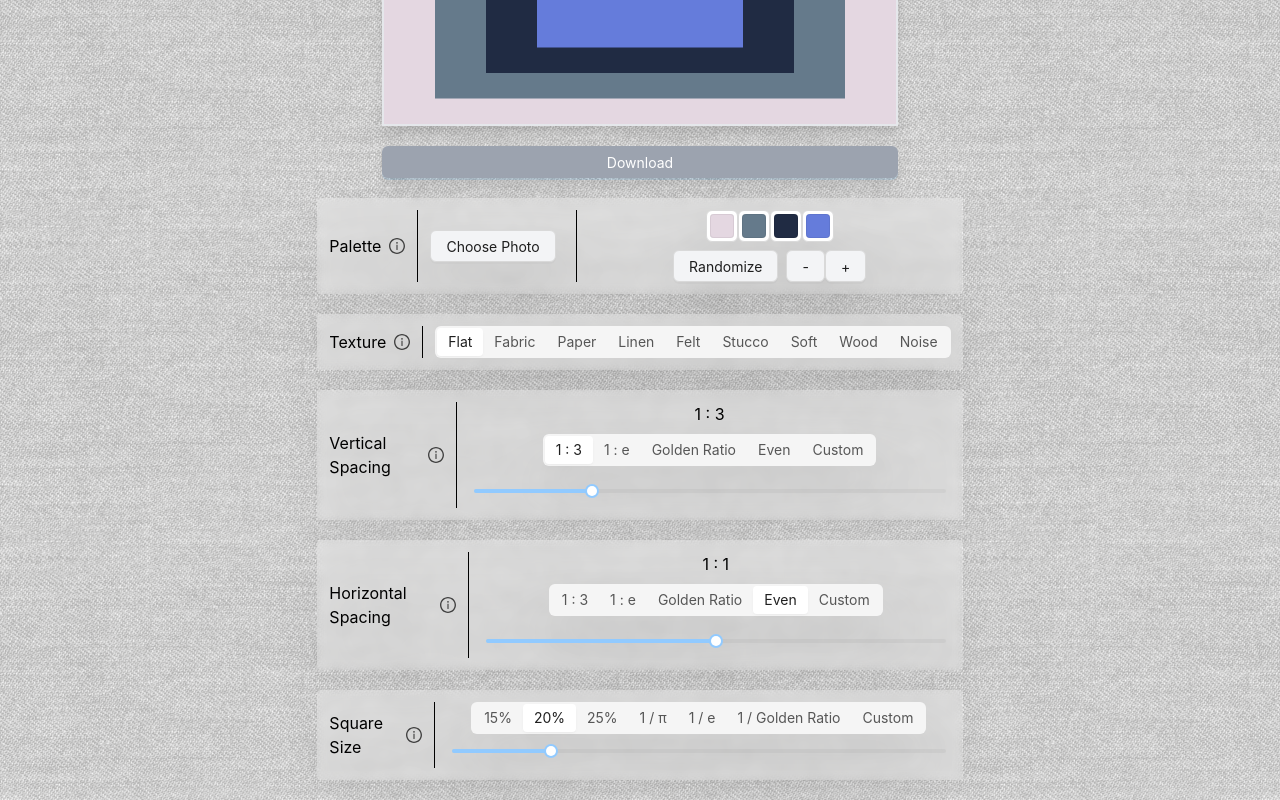
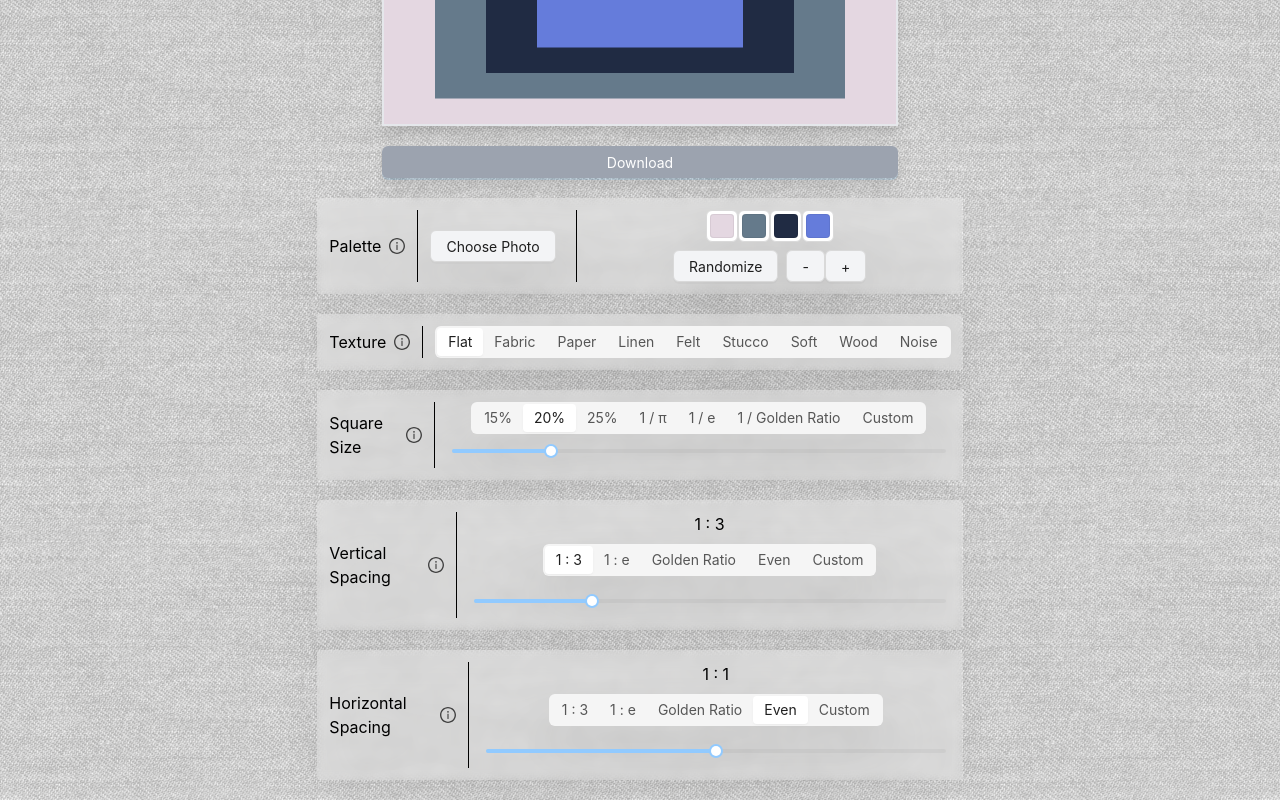
Before and after one commit to christianscarlett/josef, a React (Create React App) app: page / in a window 1280 px wide. Shown: the part 502-1302 px from the top of the page. Built offline with nearby package versions, Linux system fonts and the light colour scheme.

Commit message:
move square size controller

```diff
--- a/src/components/Controls.tsx
+++ b/src/components/Controls.tsx
@@ -80,6 +80,16 @@ function Controls(props: ControlsProps) {
         tooltipTitle={textureControllerDescription}
       />
       <ControlRow
+        title="Square Size"
+        controller={
+          <SquareSizeController
+            squareSize={squareSize}
+            onSquareSizeUpdated={onSquareSizeUpdated}
+          />
+        }
+        tooltipTitle={squareSizeControllerDescription}
+      />
+      <ControlRow
         title="Vertical Spacing"
         controller={
           <SpacingController
@@ -99,16 +109,6 @@ function Controls(props: ControlsProps) {
         }
         tooltipTitle={horizontalSpacingControllerDescription}
       />
-      <ControlRow
-        title="Square Size"
-        controller={
-          <SquareSizeController
-            squareSize={squareSize}
-            onSquareSizeUpdated={onSquareSizeUpdated}
-          />
-        }
-        tooltipTitle={squareSizeControllerDescription}
-      />
     </div>
   );
 }
```
